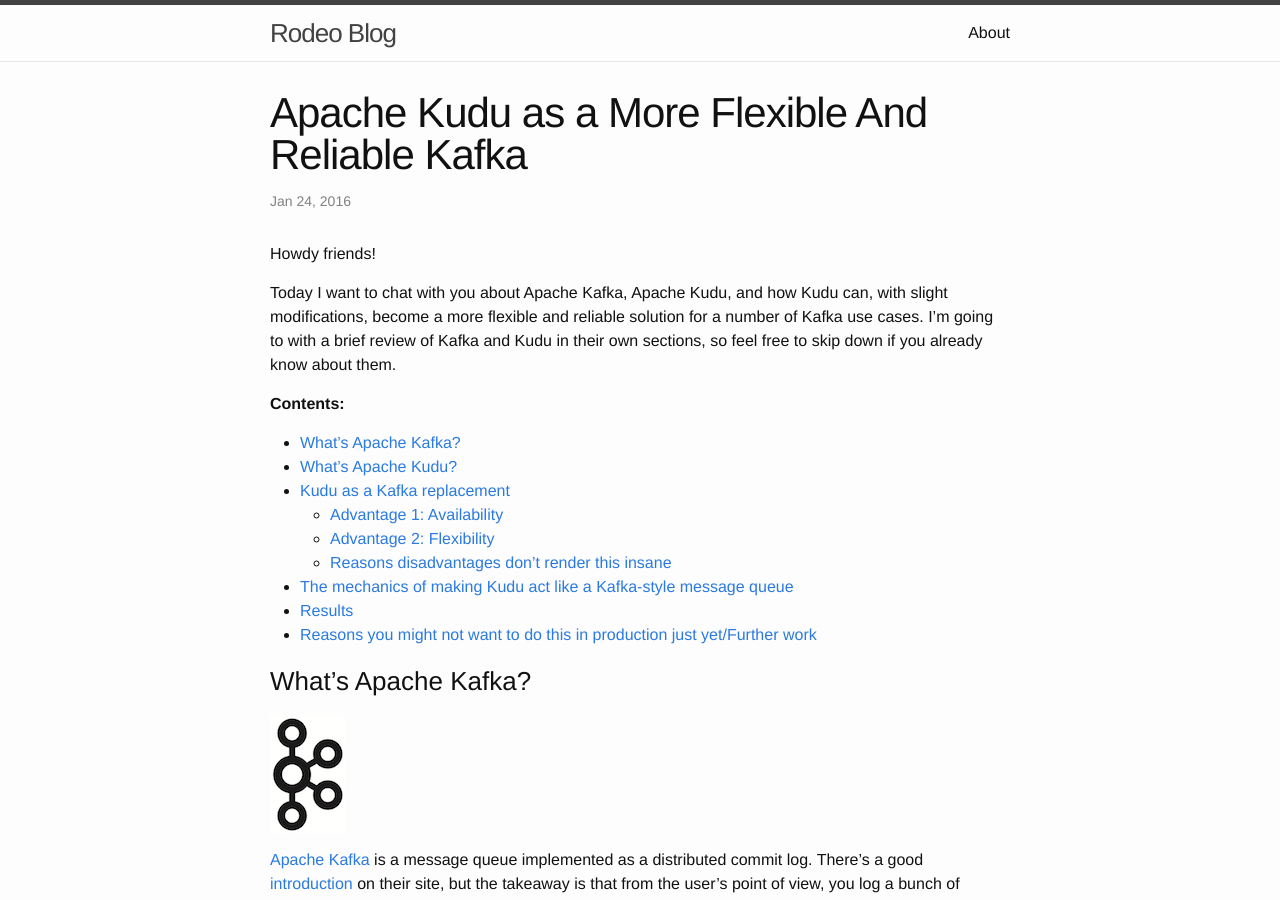
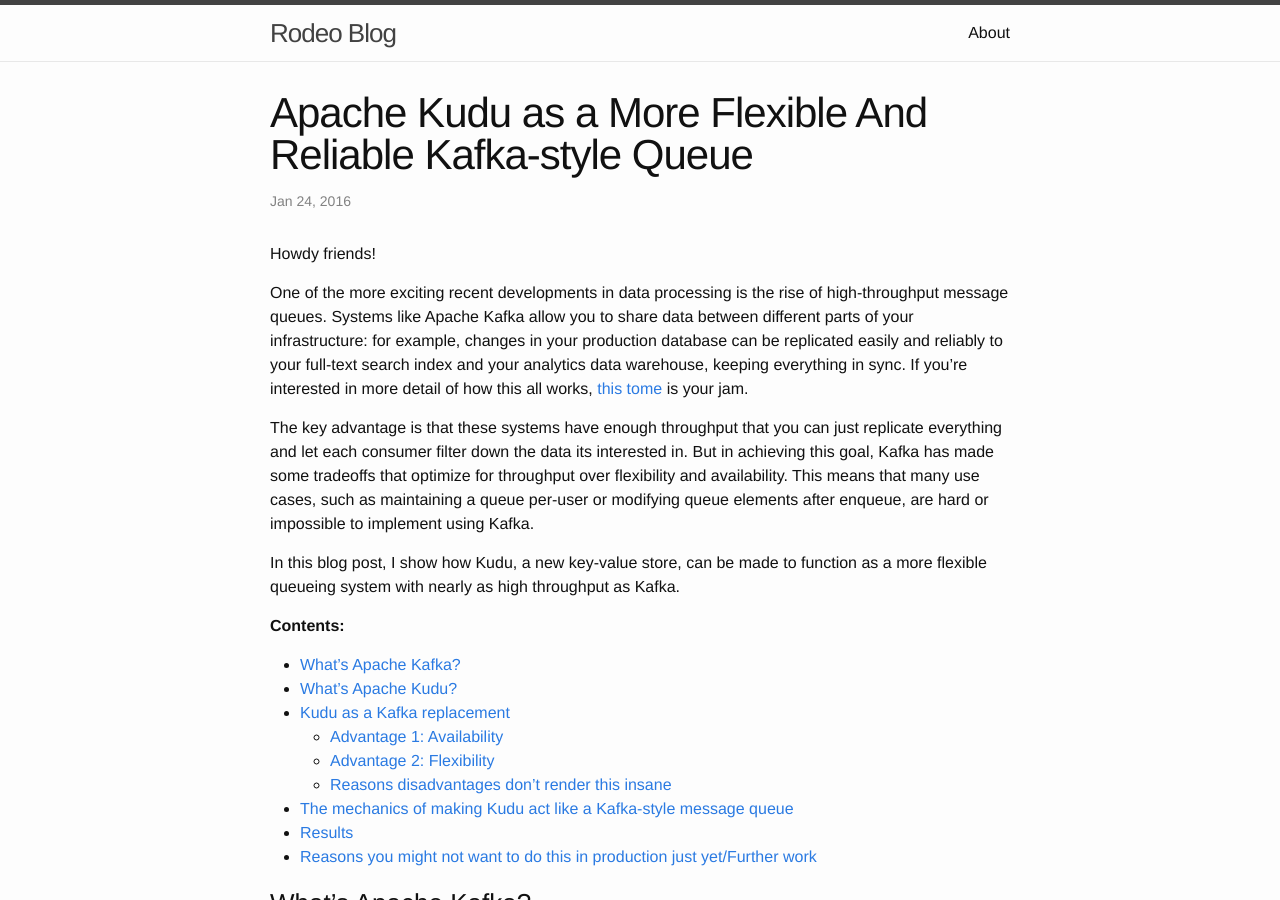
Before and after one commit to frew/frew.github.io, a Jekyll site: the page built from _posts/2016-01-24-kudu-as-a-more-flexible-kafka.markdown, in a window 1280 px wide and 900 px high. Built offline with Jekyll 4.4.1, drawn with Linux system fonts in a browser that asks for light colours; comment, search, counter and statistics services are not loaded.

Commit message:
Update intro

```diff
--- a/_posts/2016-01-24-kudu-as-a-more-flexible-kafka.markdown
+++ b/_posts/2016-01-24-kudu-as-a-more-flexible-kafka.markdown
@@ -1,12 +1,16 @@
 ---
 layout: post
-title:  "Apache Kudu as a More Flexible And Reliable Kafka"
+title:  "Apache Kudu as a More Flexible And Reliable Kafka-style Queue"
 date:   2016-01-24 13:16:00
 ---
 
 Howdy friends!
 
-Today I want to chat with you about Apache Kafka, Apache Kudu, and how Kudu can, with slight modifications, become a more flexible and reliable solution for a number of Kafka use cases. I'm going to with a brief review of Kafka and Kudu in their own sections, so feel free to skip down if you already know about them.
+One of the more exciting recent developments in data processing is the rise of high-throughput message queues. Systems like Apache Kafka allow you to share data between different parts of your infrastructure: for example, changes in your production database can be replicated easily and reliably to your full-text search index and your analytics data warehouse, keeping everything in sync. If you're interested in more detail of how this all works, [this tome](https://engineering.linkedin.com/distributed-systems/log-what-every-software-engineer-should-know-about-real-time-datas-unifying) is your jam.
+
+The key advantage is that these systems have enough throughput that you can just replicate everything and let each consumer filter down the data its interested in. But in achieving this goal, Kafka has made some tradeoffs that optimize for throughput over flexibility and availability. This means that many use cases, such as maintaining a queue per-user or modifying queue elements after enqueue, are hard or impossible to implement using Kafka.
+
+In this blog post, I show how Kudu, a new key-value store, can be made to function as a more flexible queueing system with nearly as high throughput as Kafka.
 
 **Contents:**
 
```
